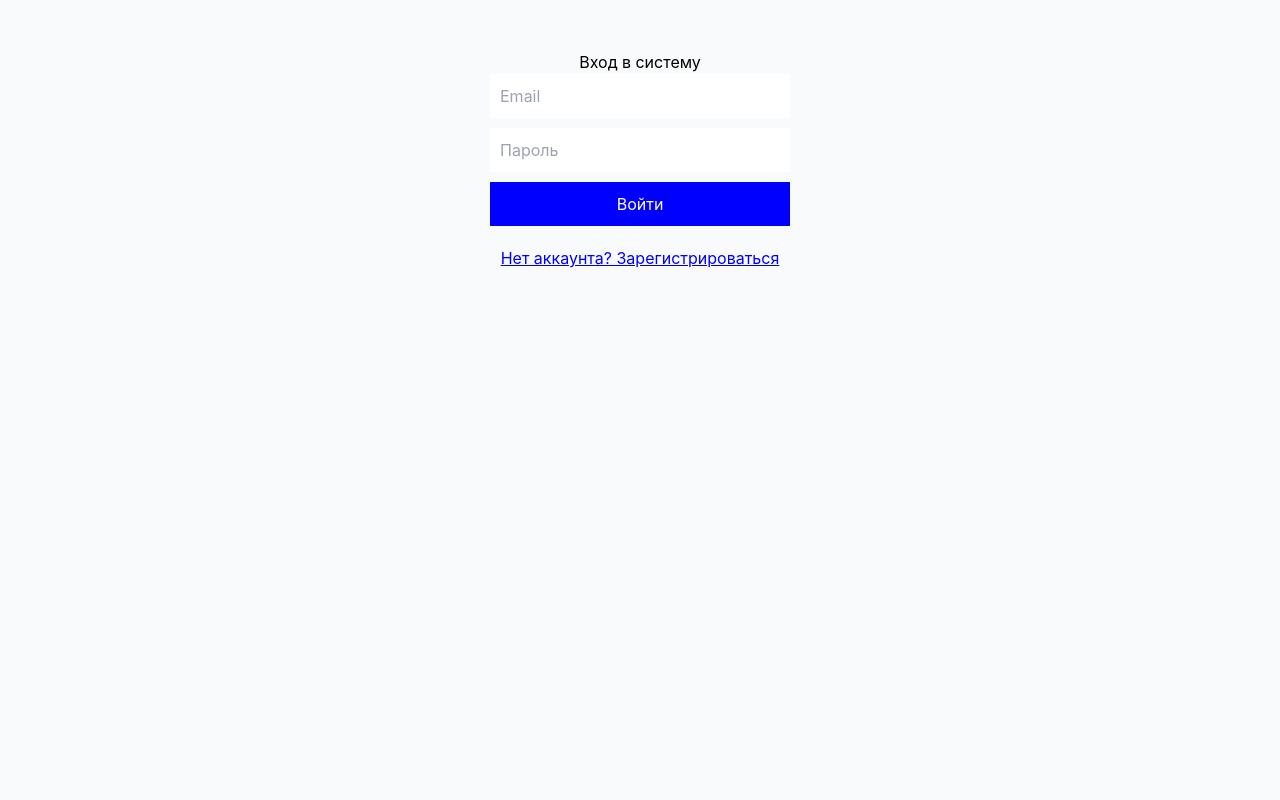
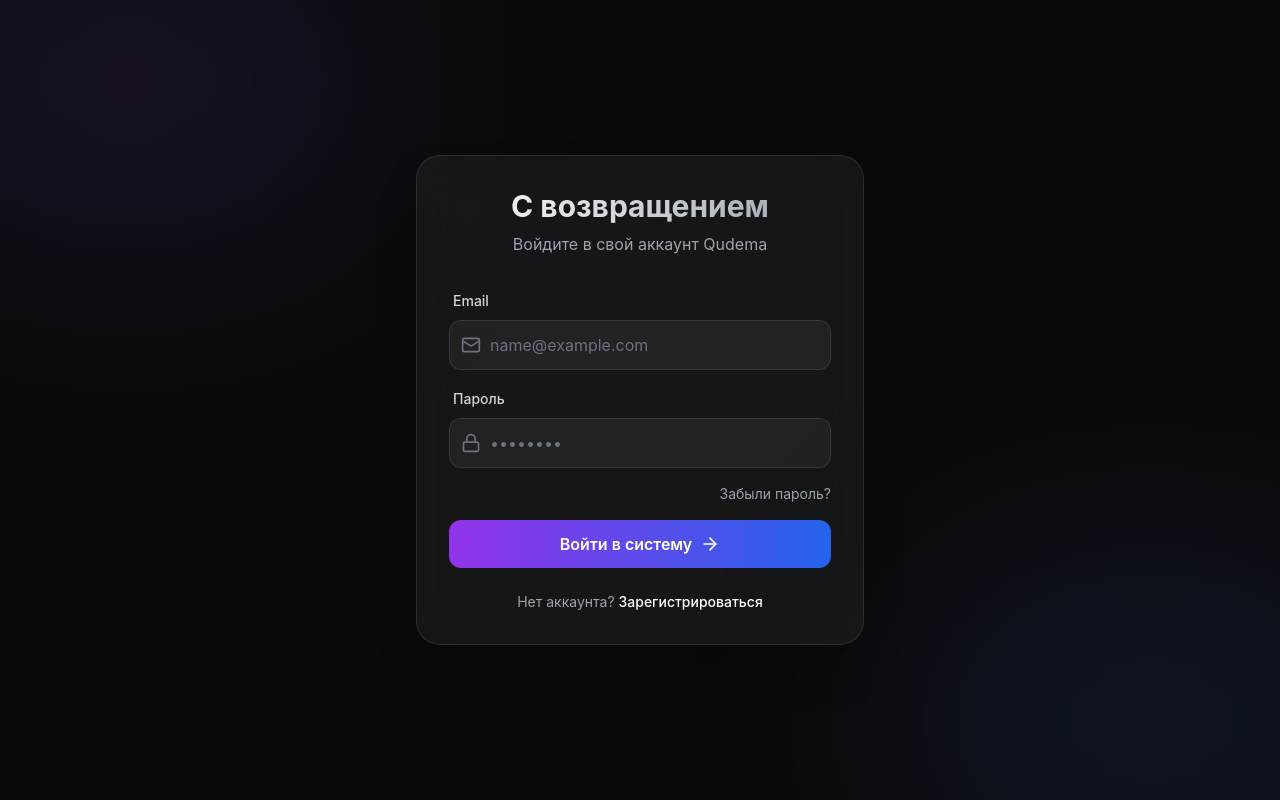
Before and after one commit to i-evdokimov/qudema-frontend, a React (Vite) app: page /login in a window 1280 px wide. Built offline with nearby package versions, Linux system fonts and the light colour scheme; no server answers.

Commit message:
feat: restore full UI app structure

```diff
--- a/src/App.jsx
+++ b/src/App.jsx
@@ -1,90 +1,16 @@
-import React, { useState } from 'react';
 import { BrowserRouter as Router, Routes, Route, Navigate } from 'react-router-dom';
 import { Toaster } from 'react-hot-toast';
 import { AuthProvider, useAuth } from './context/AuthContext';
 
-// --- УМНАЯ ТЕСТОВАЯ ФОРМА ---
-const AuthStub = () => {
-  const { login, register } = useAuth();
-  const [isRegister, setIsRegister] = useState(false); // Переключатель
-
-  const [name, setName] = useState('');
-  const [email, setEmail] = useState('');
-  const [password, setPassword] = useState('');
-
-  const handleSubmit = async (e) => {
-    e.preventDefault();
-    if (isRegister) {
-      // Регистрация
-      await register({ name, email, password, role: 'student' });
-    } else {
-      // Вход
-      await login(email, password);
-    }
-  };
-
-  return (
-    <div style={{padding: 50, maxWidth: 400, margin: '0 auto', textAlign: 'center'}}>
-      <h2>{isRegister ? 'Регистрация' : 'Вход в систему'}</h2>
-
-      <form onSubmit={handleSubmit} style={{display: 'flex', flexDirection: 'column', gap: 10}}>
-        {isRegister && (
-          <input
-            placeholder="Ваше имя"
-            value={name}
-            onChange={e => setName(e.target.value)}
-            style={{padding: 10}}
-            required
-          />
-        )}
-
-        <input
-          placeholder="Email"
-          type="email"
-          value={email}
-          onChange={e => setEmail(e.target.value)}
-          style={{padding: 10}}
-          required
-        />
-
-        <input
-          type="password"
-          placeholder="Пароль"
-          value={password}
-          onChange={e => setPassword(e.target.value)}
-          style={{padding: 10}}
-          required
-        />
-
-        <button type="submit" style={{padding: 10, cursor: 'pointer', background: 'blue', color: 'white', border: 'none'}}>
-          {isRegister ? 'Зарегистрироваться' : 'Войти'}
-        </button>
-      </form>
-
-      <button
-        onClick={() => setIsRegister(!isRegister)}
-        style={{marginTop: 20, background: 'none', border: 'none', color: 'blue', cursor: 'pointer', textDecoration: 'underline'}}
-      >
-        {isRegister ? 'Уже есть аккаунт? Войти' : 'Нет аккаунта? Зарегистрироваться'}
-      </button>
-    </div>
-  );
-};
-
-const DashboardStub = () => {
-    const { user, logout } = useAuth();
-    return (
-        <div style={{padding: 50, color: 'green', textAlign: 'center'}}>
-            <h1>🎉 УРА! МЫ ВНУТРИ!</h1>
-            <p>Привет, {user?.name} ({user?.email})</p>
-            <button onClick={logout} style={{padding: 10}}>Выйти</button>
-        </div>
-    )
-}
+// Импорт страниц
+import Home from './pages/Home';
+import Login from './pages/Login';
+import Register from './pages/Register';
+import Dashboard from './pages/Dashboard';
 
 const ProtectedRoute = ({ children }) => {
   const { user, loading } = useAuth();
-  if (loading) return <div>Загрузка...</div>;
+  if (loading) return <div className="flex justify-center items-center h-screen">Загрузка...</div>;
   if (!user) return <Navigate to="/login" replace />;
   return children;
 };
@@ -93,18 +19,20 @@ function App() {
   return (
     <Router>
       <AuthProvider>
-        <Toaster position="top-center" />
+        <Toaster position="top-right" toastOptions={{ duration: 4000 }} />
         <Routes>
-          <Route path="/login" element={<AuthStub />} />
+          <Route path="/" element={<Home />} />
+          <Route path="/login" element={<Login />} />
+          <Route path="/register" element={<Register />} />
           <Route
             path="/dashboard"
             element={
               <ProtectedRoute>
-                <DashboardStub />
+                <Dashboard />
               </ProtectedRoute>
             }
           />
-          <Route path="*" element={<Navigate to="/login" replace />} />
+          <Route path="*" element={<Navigate to="/" replace />} />
         </Routes>
       </AuthProvider>
     </Router>
--- a/src/context/AuthContext.jsx
+++ b/src/context/AuthContext.jsx
@@ -1,7 +1,7 @@
 import { createContext, useState, useContext, useEffect } from 'react';
 import toast from 'react-hot-toast';
 
-const API_URL = import.meta.env.VITE_API_URL || 'http://localhost:5000/api';
+const API_URL = import.meta.env.VITE_API_URL || 'https://qudema-backend.onrender.com/api'; // Убедись, что тут адрес твоего Render!
 
 const AuthContext = createContext();
 
@@ -45,35 +45,11 @@ export const AuthProvider = ({ children }) => {
         body: JSON.stringify({ email, password }),
       });
       const data = await res.json();
-
       if (!data.success) throw new Error(data.message || 'Ошибка входа');
 
       localStorage.setItem('token', data.data?.token || data.token);
       setUser(data.data?.user || data.user);
-      toast.success('С возвращением!');
-      return { success: true };
-    } catch (err) {
-      toast.error(err.message);
-      return { success: false, message: err.message };
-    }
-  };
-
-  // ВОТ ЭТО МЫ ВЕРНУЛИ:
-  const register = async (userData) => {
-    try {
-      const res = await fetch(`${API_URL}/auth/register`, {
-        method: 'POST',
-        headers: { 'Content-Type': 'application/json' },
-        body: JSON.stringify(userData),
-      });
-      const data = await res.json();
-
-      if (!data.success) throw new Error(data.message || 'Ошибка регистрации');
-
-      localStorage.setItem('token', data.data?.token || data.token);
-      setUser(data.data?.user || data.user);
-
-      toast.success('Регистрация успешна!');
+      toast.success('Добро пожаловать!');
       return { success: true };
     } catch (err) {
       toast.error(err.message);
@@ -87,8 +63,29 @@ export const AuthProvider = ({ children }) => {
     toast.success('Выход выполнен');
   };
 
+   // Не забудь функцию регистрации! В твоем приложенном файле её не было в return
+  const register = async (userData) => {
+    try {
+        const res = await fetch(`${API_URL}/auth/register`, {
+            method: 'POST',
+            headers: { 'Content-Type': 'application/json' },
+            body: JSON.stringify(userData),
+        });
+        const data = await res.json();
+        if (!data.success) throw new Error(data.message || 'Ошибка регистрации');
+
+        localStorage.setItem('token', data.data?.token || data.token);
+        setUser(data.data?.user || data.user);
+        toast.success('Регистрация успешна!');
+        return { success: true };
+    } catch (err) {
+        toast.error(err.message);
+        return { success: false, message: err.message };
+    }
+  };
+
   return (
-    <AuthContext.Provider value={{ user, loading, login, register, logout }}>
+    <AuthContext.Provider value={{ user, loading, login, logout, register }}>
       {children}
     </AuthContext.Provider>
   );
```
